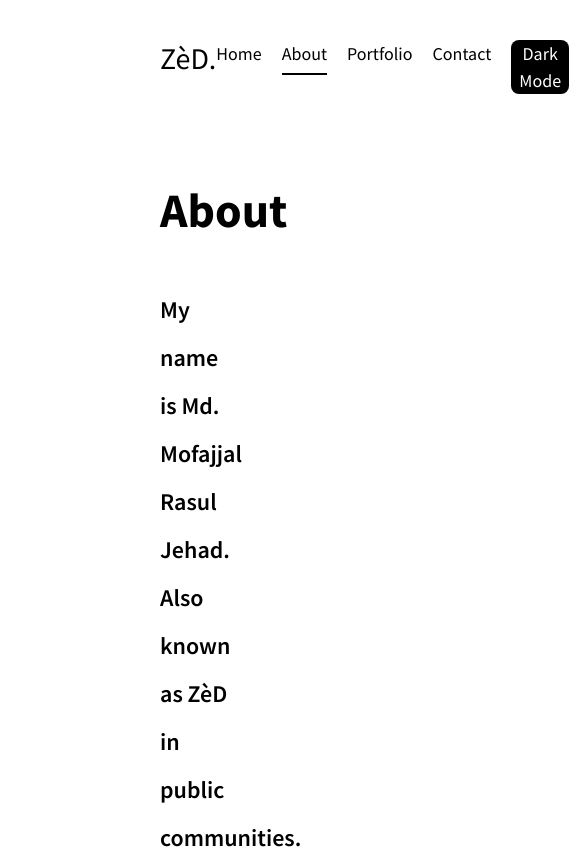
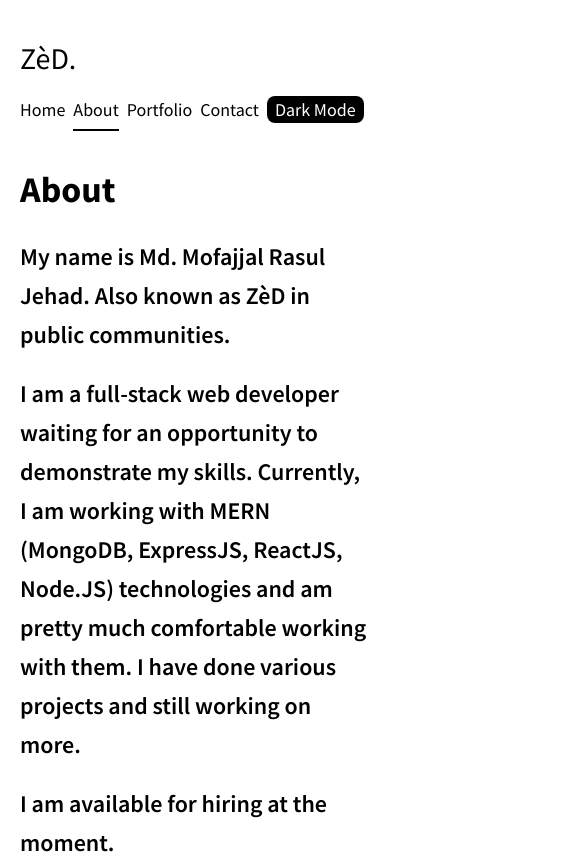
Before and after one commit to zunayed-arp/portfoliome, a React (Create React App) app: page /about in a window 390 px wide. Shown: the top 854 px of the page, 569 px wide, since content can reach past the window. Built offline with nearby package versions, Linux system fonts and the light colour scheme.

Commit message:
Add responsiveness to existing components
Signed-off-by: ZèD <imzihad@gmail.com>

```diff
--- a/src/App.tsx
+++ b/src/App.tsx
@@ -30,7 +30,7 @@ function App() {
     setDarkMode(!darkMode)
   };
   return (
-    <div className="pt-10 px-40 dark:bg-black dark:text-white min-h-screen">
+    <div className="pt-10 px-5 pb-5 md:px-40 dark:bg-black dark:text-white min-h-screen">
       <BrowserRouter>
         <Navbar
           darkMode={darkMode}
--- a/src/Components/About/About.tsx
+++ b/src/Components/About/About.tsx
@@ -1,8 +1,8 @@
 const About = () => {
     return (
         <div className="">
-            <h1 className="text-5xl font-bold leading-normal">About</h1>
-            <div className="text-2xl mt-10 space-y-5 font-semibold leading-loose">
+            <h1 className="text-4xl md:text-5xl font-bold leading-normal">About</h1>
+            <div className="text-2xl mt-5 md:mt-10 space-y-5 font-semibold leading-relaxed md:leading-loose">
                 <p>My name is Md. Mofajjal Rasul Jehad. Also known as ZèD in public communities. </p>
                 <p> I am a full-stack web developer waiting for an opportunity to demonstrate my skills. Currently, I am working with MERN (MongoDB, ExpressJS, ReactJS, Node.JS) technologies and am pretty much comfortable working with them. I have done various projects and still working on more. </p>
                 <p> I am available for hiring at the moment.</p>
--- a/src/Components/Contact/Contact.tsx
+++ b/src/Components/Contact/Contact.tsx
@@ -1,7 +1,7 @@
 const Contact = () => {
     return (
         <div className="">
-            <h1 className="text-5xl font-bold leading-normal">Contact Me</h1>
+            <h1 className="text-4xl md:text-5xl font-bold leading-normal">Contact Me</h1>
         </div>
     );
 };
--- a/src/Components/Navbar/Navbar.tsx
+++ b/src/Components/Navbar/Navbar.tsx
@@ -11,11 +11,11 @@ const Navbar = (props: any) => {
     ];
 
     return (
-        <nav className="flex justify-between mb-20">
+        <nav className="md:flex justify-between mb-10 md:mb-20">
             <div>
                 <h1 className="text-3xl">ZèD.</h1>
             </div>
-            <ul className="flex space-x-5">
+            <ul className="flex space-x-2 md:space-x-5 mt-5 md:mt-0">
                 {
                     navNavLinks.map(element => <li key={element.path}>
                         <NavLink
--- a/src/Components/Portfolio/Portfolio.tsx
+++ b/src/Components/Portfolio/Portfolio.tsx
@@ -1,7 +1,7 @@
 const Portfolio = () => {
     return (
         <div className="">
-            <h1 className="text-5xl font-bold leading-normal">Portfolio</h1>
+            <h1 className="text-4xl md:text-5xl font-bold leading-normal">Portfolio</h1>
         </div>
     );
 };
```
Also changed, not shown: src/Components/Home/Home.tsx (+4 -4 lines).
